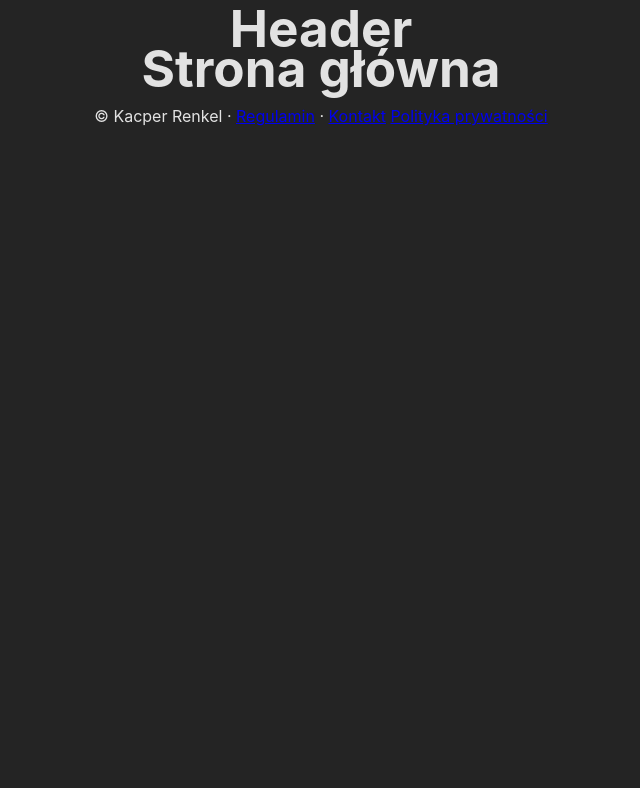
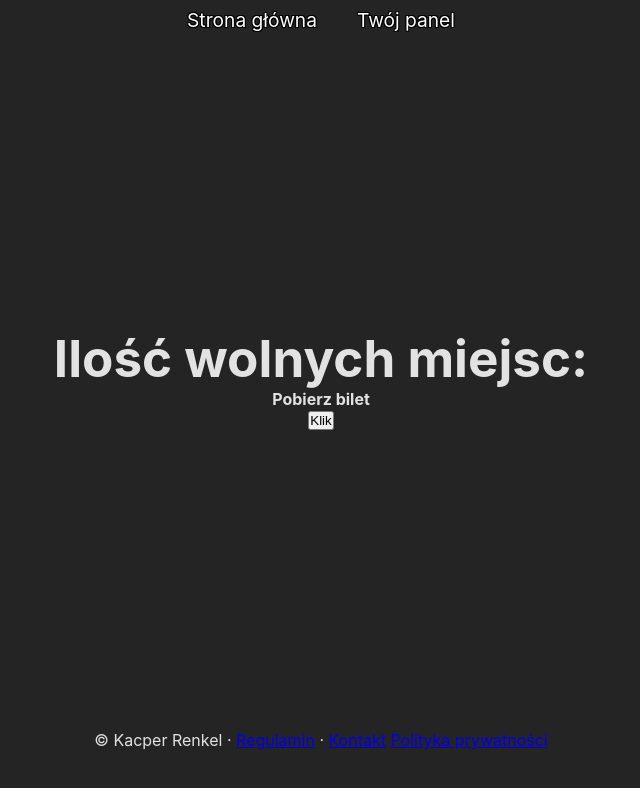
Before and after one commit to kacper0276/ParkingProject, a React (Vite) app in the folder frontend/: page / in a window 1280 px wide. Shown: the top 788 px of the page, without its empty margins (319-959 px from the left). Built offline with nearby package versions, Linux system fonts and the light colour scheme.

Commit message:
[FE] Create first pages (GetTicket and PaymentPage)

```diff
--- a/frontend/package.json
+++ b/frontend/package.json
@@ -10,13 +10,16 @@
     "preview": "vite preview"
   },
   "dependencies": {
+    "@popperjs/core": "^2.11.8",
     "axios": "^1.7.2",
+    "bootstrap": "^5.3.3",
     "react": "^18.2.0",
     "react-dom": "^18.2.0",
     "react-redux": "^9.1.2",
     "react-router-dom": "^6.23.1"
   },
   "devDependencies": {
+    "@types/bootstrap": "^5.2.10",
     "@types/react": "^18.2.66",
     "@types/react-dom": "^18.2.22",
     "@typescript-eslint/eslint-plugin": "^7.2.0",
--- a/frontend/src/App.tsx
+++ b/frontend/src/App.tsx
@@ -3,18 +3,22 @@ import { BrowserRouter as Router, Route, Routes } from "react-router-dom";
 import Header from "./Layout/Header/Header";
 import Footer from "./Layout/Footer/Footer";
 import Layout from "./Layout/Layout";
+import Navigation from "./Layout/partials/Navigation/Navigation";
+import GetTicket from "./Pages/GetTicket/GetTicket";
+import PaymentPage from "./Pages/PaymentPage/PaymentPage";
 
 function App() {
   const header = (
     <Header>
-      <h1>Header</h1>
+      <Navigation />
     </Header>
   );
 
   const content = (
     <>
       <Routes>
-        <Route path="/" element={<h1>Strona główna</h1>} />
+        <Route path="/" element={<GetTicket />} />
+        <Route path="/platnosc/:id" element={<PaymentPage />} />
       </Routes>
     </>
   );
--- /dev/null
+++ b/frontend/src/Layout/partials/Navigation/Navigation.module.css
@@ -0,0 +1,164 @@
+.navigation {
+    width: 100%;
+    height: 100%;
+    background: transparent;
+    position: relative;
+    display: flex;
+    align-items: center;
+    justify-content: center;
+}
+
+.navigation_list {
+    display: flex;
+    justify-content: center;
+    align-items: center;
+    gap: 40px;
+}
+
+.navigation_element {
+    position: relative;
+    list-style-type: none;
+}
+
+.navigation_element::after {
+    content: "";
+    width: 100%;
+    height: 3px;
+    bottom: -3;
+    left: 0;
+    position: absolute;
+    display: block;
+    background: black;
+    transform: scaleX(0);
+    transition: transform 0.3s ease;
+}
+
+.navigation_element:hover::after {
+    transform: scaleX(1);
+}
+
+.navigation_link,
+.navigation_element>p {
+    text-decoration: none;
+    cursor: pointer;
+    color: #fff;
+    text-shadow: -1px 1px 0 #000, 1px 1px 0 #000, 1px -1px 0 #000,
+        -1px -1px 0 #000;
+    font-size: 1.2rem;
+}
+
+.elements_in_shopping_card {
+    position: absolute;
+    top: 0;
+    left: 0;
+    width: 15px;
+    height: 15px;
+    background: red;
+    border-radius: 20px;
+    display: flex;
+    justify-content: center;
+    align-items: center;
+    transform: translate(-50%, -30%);
+}
+
+.elements_in_shopping_card>p {
+    font-size: 13px;
+}
+
+/* Products list in navigation */
+.main_list {
+    display: none;
+}
+
+.main_element_list:hover>.main_list,
+.main_list:hover {
+    position: absolute;
+    display: flex;
+    align-items: center;
+    flex-direction: row;
+    flex-wrap: wrap;
+    overflow-y: auto;
+    background-color: rgb(73, 73, 73);
+    width: 200px;
+    height: 300px;
+    border: 1px solid black;
+    z-index: 5;
+}
+
+.main_list>li {
+    list-style-type: none;
+    margin-top: 30px;
+    width: 100%;
+}
+
+/* Mobile menu */
+
+.button_mobile {
+    display: none;
+    position: absolute;
+    top: 0;
+    left: 0;
+    width: 100px;
+    height: 100px;
+}
+
+.button_mobile>span:first-child,
+.button_mobile>span:nth-child(2),
+.button_mobile>span:last-child {
+    display: flex;
+    justify-content: center;
+    align-items: center;
+    flex-direction: column;
+    width: 100%;
+    height: 20%;
+    background: #000;
+    margin-top: 10%;
+    transition: transform 1s linear;
+}
+
+@media only screen and (max-width: 1000px) {
+    .button_mobile {
+        display: block;
+        z-index: 6;
+    }
+
+    /* Animation close/show menu button */
+    .button_mobile.active>span:first-child {
+        transform: translateY(-100px);
+    }
+
+    .button_mobile.active>span:last-child {
+        transform: translateY(-150%) rotate(45deg);
+    }
+
+    .button_mobile.active>span:nth-child(2) {
+        transform: rotate(-45deg);
+    }
+
+    .navigation_list {
+        transform: translateY(-300%);
+        transition: transform 2s linear;
+    }
+
+    .navigation_list.active {
+        transform: translateY(0);
+        width: 100vw;
+        height: 100vh;
+        backdrop-filter: blur(5px);
+        display: flex;
+        justify-content: center;
+        align-items: center;
+        flex-direction: column;
+        margin-top: 100%;
+        z-index: 5;
+    }
+
+    .main_element_list:hover>.main_list,
+    .main_list:hover {
+        justify-content: unset;
+        width: 300px;
+        height: 200px;
+        transform: translate(-100px, 50px);
+        overflow-y: scroll;
+    }
+}
--- /dev/null
+++ b/frontend/src/Layout/partials/Navigation/Navigation.tsx
@@ -0,0 +1,44 @@
+import { useRef } from "react";
+import { Link } from "react-router-dom";
+import styles from "./Navigation.module.css";
+
+export default function Navigation() {
+  const buttonMobile = useRef<HTMLDivElement>(null);
+  const navigationList = useRef<HTMLUListElement>(null);
+
+  const showMenu = () => {
+    if (buttonMobile.current && navigationList.current) {
+      buttonMobile.current.classList.toggle(`${styles.active}`);
+      navigationList.current.classList.toggle(`${styles.active}`);
+    }
+  };
+
+  return (
+    <nav className={`${styles.navigation}`}>
+      <div
+        className={`${styles.button_mobile}`}
+        ref={buttonMobile}
+        onClick={showMenu}
+      >
+        <span></span>
+        <span></span>
+        <span></span>
+      </div>
+      <ul className={`${styles.navigation_list}`} ref={navigationList}>
+        <li className={`${styles.navigation_element}`}>
+          <Link to="/" className={`${styles.navigation_link}`}>
+            Strona główna
+          </Link>
+        </li>
+        <li className={`${styles.navigation_element}`}>
+          <Link
+            to={"/paneluzytkownika"}
+            className={`${styles.navigation_link}`}
+          >
+            Twój panel
+          </Link>
+        </li>
+      </ul>
+    </nav>
+  );
+}
--- /dev/null
+++ b/frontend/src/Pages/GetTicket/GetTicket.module.css
@@ -0,0 +1,7 @@
+.main_container {
+    min-height: 85vh;
+    display: flex;
+    justify-content: center;
+    align-items: center;
+    flex-direction: column;
+}
--- /dev/null
+++ b/frontend/src/Pages/GetTicket/GetTicket.tsx
@@ -0,0 +1,11 @@
+import styles from "./GetTicket.module.css";
+
+export default function GetTicket() {
+  return (
+    <div className={`${styles.main_container}`}>
+      <h1>Ilość wolnych miejsc: </h1>
+      <strong>Pobierz bilet</strong>
+      <button>Klik</button>
+    </div>
+  );
+}
--- /dev/null
+++ b/frontend/src/Pages/PaymentPage/PaymentPage.module.css
@@ -0,0 +1,6 @@
+.main_container {
+    min-height: 85vh;
+    display: flex;
+    justify-content: center;
+    align-items: center;
+}
--- /dev/null
+++ b/frontend/src/Pages/PaymentPage/PaymentPage.tsx
@@ -0,0 +1,8 @@
+import { useParams } from "react-router-dom";
+import styles from "./PaymentPage.module.css";
+
+export default function PaymentPage() {
+  const { id } = useParams();
+
+  return <div className={`${styles.main_container}`}>Płatność: {id}</div>;
+}
```
Also changed, not shown: 1 other file (tests, documents, lock files or other folders).
